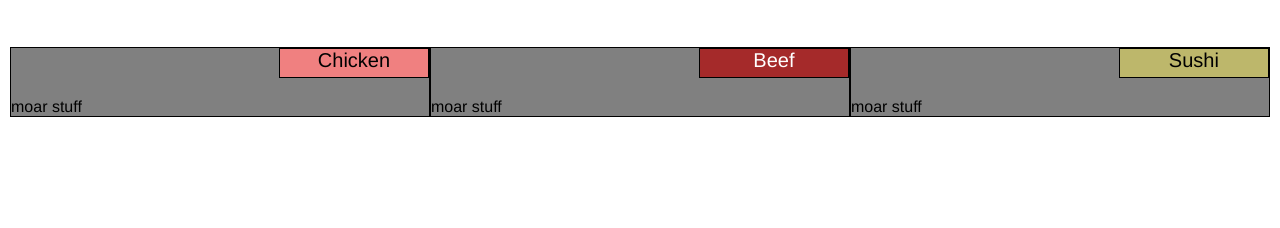
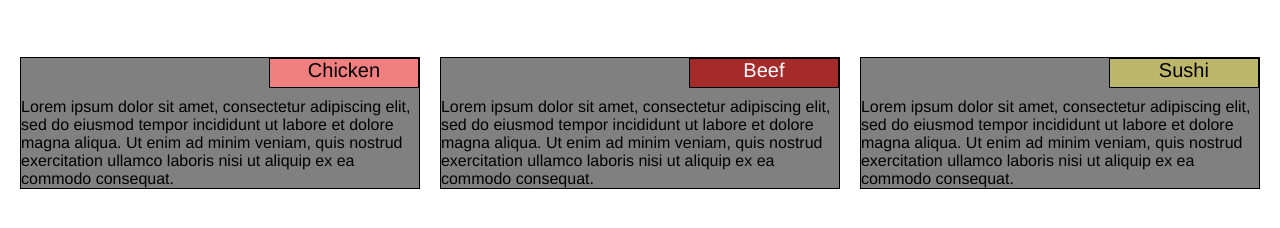
Before and after one commit to mpenderbare/coursera-web, a plain HTML site: page module_2_solution/index.html in a window 1280 px wide. Shown: the part 70-298 px from the top of the page. Drawn offline with Linux system fonts and the light colour scheme.

Commit message:
added padding to columns

```diff
--- a/module_2_solution/css/styles.css
+++ b/module_2_solution/css/styles.css
@@ -58,14 +58,15 @@ h1 {
     padding-right: 10px;
 }
 
-.row > div {
+.row > div > div {
     position: relative;
     background-color: grey;
     border: 1px solid black;
+    margin: 10px;
 }
 
 .section_text {
-    margin-top: 50px;
+    margin-top: 40px;
 }
 
 /********** Desktop view **********/
--- a/module_2_solution/index.html
+++ b/module_2_solution/index.html
@@ -11,19 +11,26 @@
 <h1>Our Menu</h1>
 
 <div class="row">
+
   <div class="col-lg-4 col-md-6">
-      <p id="chicken_title" class="section_title">Chicken</p>
-      <p class="section_text">moar stuff</p>
+      <div>
+          <p id="chicken_title" class="section_title">Chicken</p>
+          <p class="section_text">Lorem ipsum dolor sit amet, consectetur adipiscing elit, sed do eiusmod tempor incididunt ut labore et dolore magna aliqua. Ut enim ad minim veniam, quis nostrud exercitation ullamco laboris nisi ut aliquip ex ea commodo consequat.</p>
+      </div>
   </div>
+
   <div class="col-lg-4 col-md-6">
-      <p id="beef_title" class="section_title">Beef</p>
-      <p class="section_text">moar stuff</p>
+      <div>
+          <p id="beef_title" class="section_title">Beef</p>
+          <p class="section_text">Lorem ipsum dolor sit amet, consectetur adipiscing elit, sed do eiusmod tempor incididunt ut labore et dolore magna aliqua. Ut enim ad minim veniam, quis nostrud exercitation ullamco laboris nisi ut aliquip ex ea commodo consequat.</p>
+      </div>
+  </div>
 
-  </div>
   <div class="col-lg-4 col-md-12">
-      <p id="sushi_title" class="section_title">Sushi</p>
-      <p class="section_text">moar stuff</p>
-
+      <div>
+          <p id="sushi_title" class="section_title">Sushi</p>
+          <p class="section_text">Lorem ipsum dolor sit amet, consectetur adipiscing elit, sed do eiusmod tempor incididunt ut labore et dolore magna aliqua. Ut enim ad minim veniam, quis nostrud exercitation ullamco laboris nisi ut aliquip ex ea commodo consequat.</p>
+      </div>
   </div>
 </div>
 
```
